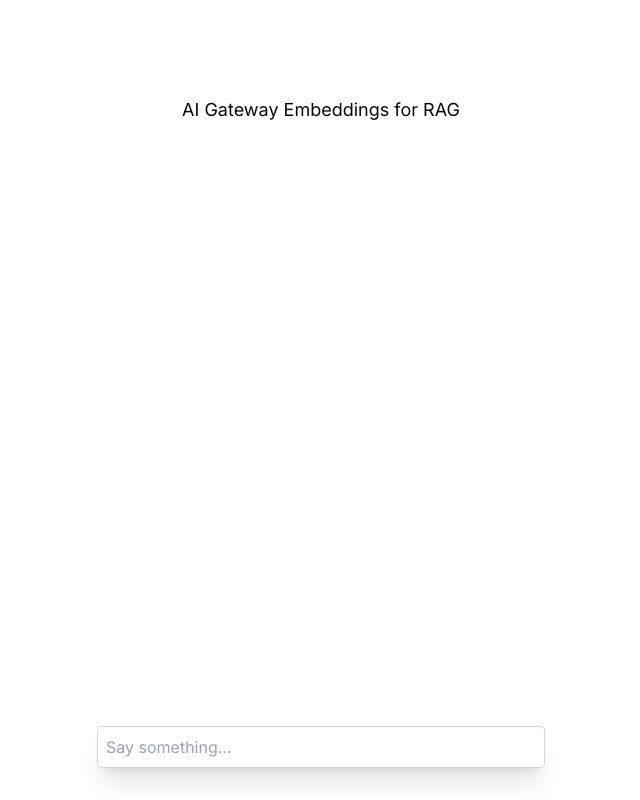
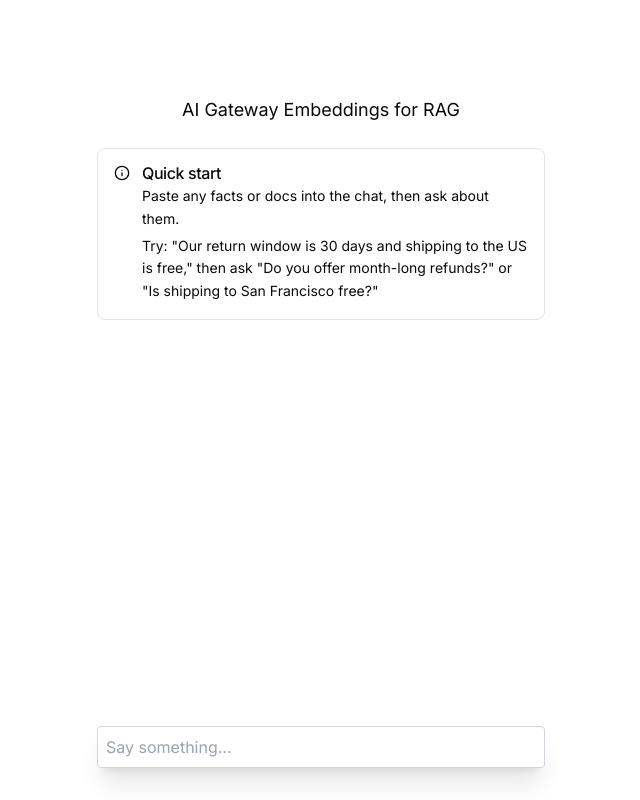
Before and after one commit to vercel-labs/ai-gateway-embeddings-demo, a Next.js app: page / in a window 1280 px wide. Shown: the whole page, without its empty margins (319-959 px from the left). Built offline with nearby package versions, Linux system fonts and the light colour scheme.

Commit message:
Add quick start info box

```diff
--- a/app/page.tsx
+++ b/app/page.tsx
@@ -4,7 +4,7 @@ import { useChat } from '@ai-sdk/react';
 import { useState } from 'react';
 import { Alert, AlertDescription, AlertTitle } from '@/components/ui/alert';
 import { Button } from '@/components/ui/button';
-import { AlertCircle } from 'lucide-react';
+import { AlertCircle, Info } from 'lucide-react';
 
 export default function Chat() {
   const [input, setInput] = useState('');
@@ -12,6 +12,19 @@ export default function Chat() {
   return (
     <div className="flex flex-col w-full max-w-md py-24 mx-auto stretch">
       <h1 className="text-center text-lg mb-6">AI Gateway Embeddings for RAG</h1>
+      {messages.length === 0 ? (
+        <Alert className="mb-4">
+          <Info className="h-4 w-4" />
+          <AlertTitle>Quick start</AlertTitle>
+          <AlertDescription>
+            <p>Paste any facts or docs into the chat, then ask about them.</p>
+            <p className="mt-1">
+              Try: &quot;Our return window is 30 days and shipping to the US is free,&quot; then ask
+              &quot;Do you offer month-long refunds?&quot; or &quot;Is shipping to San Francisco free?&quot;
+            </p>
+          </AlertDescription>
+        </Alert>
+      ) : null}
       <div className="space-y-4">
         {messages.map(m => (
           <div key={m.id} className="whitespace-pre-wrap">
```
